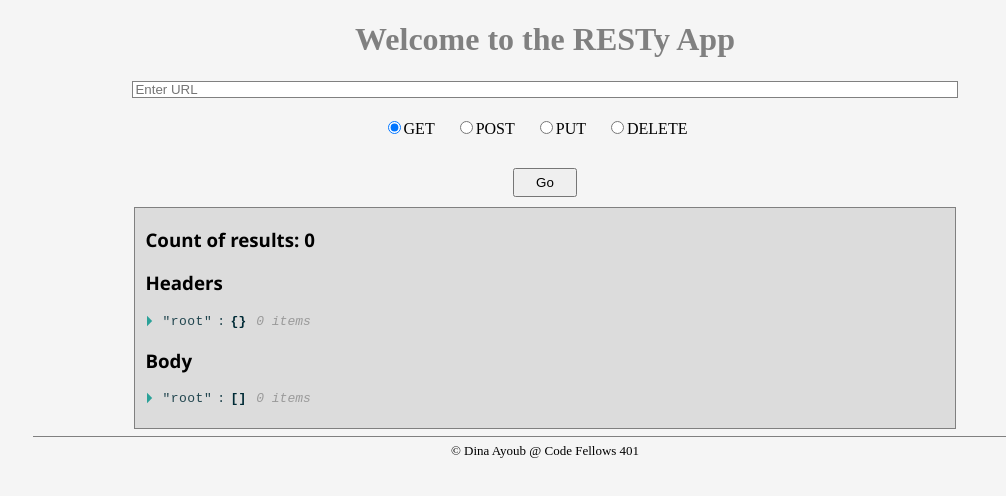
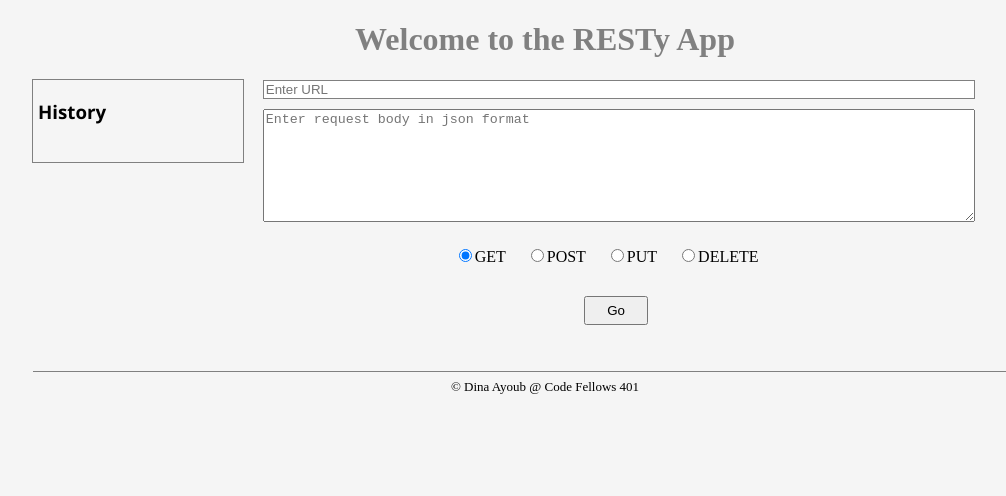
Before and after one commit to Dina-401-Advanced-Javascript/RESTy, a React (Create React App) app: page / in a window 1280 px wide. Shown: the top 496 px of the page, without its empty margins (95-1101 px from the left). Built offline with nearby package versions, Linux system fonts and the light colour scheme; a web font is replaced by a local one.

Commit message:
managed to get the history showing, get all, get one by id and delete by id are all working

```diff
--- a/src/App.js
+++ b/src/App.js
@@ -3,7 +3,7 @@ import Header from './header';
 import Footer from './footer';
 import Form from './form';
 import Results from './results';
-
+import History from './history';
 import './app.scss';
 
 //this tells us it is a react component
@@ -11,26 +11,35 @@ class App extends React.Component  {
   constructor(props){
     super(props);
     this.state = {
+      history: [],
       count: 0,
       headers: {},
       results: []
     }
   }
 
-  getResults = (count,headers,results) => {
-    console.log('count',count);
+  getResults = (count,headers,results, history) => {
     this.setState({
       count,
       headers,
-      results
+      results,
+      history
     });
-    console.log('state',this.state);
+    console.log('STATE = ', this.state);
   }
 
   render() {
+    console.log(this.state.history);
     return (
       <>
         <Header />
+        <div id="container">
+          <div id="history">
+            <h3>History</h3>
+            <History
+              history = {this.state.history}/>
+          </div>
+          <div id="content">
             <Form
               getResults = {this.getResults}
             />
@@ -39,7 +48,11 @@ class App extends React.Component  {
               headers = {this.state.headers}
               results = {this.state.results}
             />
-      <Footer />
+          </div>
+        </div>
+        <div id="footer">
+          <Footer/>
+        </div>
       </>
     )
   }
--- a/src/app.scss
+++ b/src/app.scss
@@ -4,3 +4,26 @@ body {
   margin-left: 10%;
   margin-right: 10%;
 }
+
+#history {
+  font-family: "Segoe UI", Tahoma, Geneva, Verdana, sans-serif;
+  float: left;
+  min-width: 20%;
+  max-width: 30%;
+  text-align: left;
+  outline: 1px solid grey;
+  padding-left: 5px;
+  padding-bottom: 20px;
+  word-wrap: break-word;
+}
+
+#content{
+  float: left;
+  min-width: 69%;
+  max-width: 79%;
+}
+
+#footer{
+  clear: left;
+  padding-top: 30px;
+}
--- a/src/form.js
+++ b/src/form.js
@@ -5,21 +5,28 @@ class Form extends React.Component{
     constructor(properties){
     super(properties);
     this.state = {
+      history: [],
       method: 'GET',
-      url: ''
+      url: '',
+      body: {}
     }
   }
 
   handleClick = async (event) => {
     event.preventDefault();
-    console.log('HERE');
     var headers = [];
-    console.log('method',this.state.method);
-    console.log('url',this.state.url);
     //call the API the user provided
-    const api = await fetch(this.state.url, {method: this.state.method, mode: 'cors'})
+    var options;
+    if (this.state.method === 'GET' || this.state.method === 'DELETE') {
+      options = {method: this.state.method, mode: 'cors'}
+    } else {
+      options = {method: this.state.method, body: JSON.stringify(this.state.body), mode: 'cors'}
+    }
+
+    const proxyurl = "https://cors-anywhere.herokuapp.com/";
+    try{
+      const api = await fetch(proxyurl + this.state.url, options)
         .then(res => {
-        console.log('res status',res.status);
           if (res.status !== 200) return;
 
           //to get the headers, we have to iterate through them using headers.entries()
@@ -30,12 +37,22 @@ class Form extends React.Component{
           }
           return res.json();
         });
-    console.log('COUNT');
-    this.props.getResults(api.length,headers, api);
+      this.setState({history: [...this.state.history, { method: this.state.method, url: this.state.url, body: this.state.body}]});
+      this.props.getResults(api?api.length:0,headers, api, this.state.history);
+    }
+    catch(error){
+      console.log(error);
     }
 
-  handleChange = event => {
+
+  }
+
+  handleURLChange = event => {
     this.setState({url : event.target.value});
+  }
+
+  handleBodyChange = event => {
+    this.setState({body : JSON.parse(event.target.value)});
   }
 
   handleRadioButtons = event => {
@@ -44,8 +61,10 @@ class Form extends React.Component{
 
   render(){
     return(
-      <>
-        <input type='text' id='url' data-testid="url" placeholder="Enter URL" onChange={this.handleChange}/>
+      <div id="form">
+        <input type='text' id='url' data-testid="url" placeholder="Enter URL" onChange={this.handleURLChange}/>
+        <br/>
+        <textarea id='body' data-testid="body" placeholder="Enter request body in json format" onChange={this.handleBodyChange}/>
         <br/>
         <div id='radioButtons' data-testid="method">
           <label className ="labels">
@@ -66,7 +85,7 @@ class Form extends React.Component{
           </label>
         </div>
         <button data-testid = "submit-button" onClick={this.handleClick}>Go</button>
-      </>
+      </div>
     )
   }
 }
--- a/src/form.scss
+++ b/src/form.scss
@@ -1,7 +1,6 @@
 #url {
   border: 1px solid grey;
-  width: 80%;
-  height: 1vw;
+  width: 100%;
 }
 
 #radioButtons {
@@ -17,3 +16,15 @@ button {
   padding: 5px;
   width: 5vw;
 }
+
+#body{
+  margin-top: 10px;
+  width: 100%;
+  height: 8em;
+}
+
+#form{
+  padding-left: 20px;
+  margin: auto;
+  width: 100%;
+}
--- /dev/null
+++ b/src/history.js
@@ -0,0 +1,26 @@
+import React from 'react';
+import './header.scss';
+
+class History extends React.Component{
+
+  render(){
+    console.log('history',this.props.history);
+    return(
+      <ul>
+        {this.props.history.length ? this.props.history.map((entry, idx) => (
+          <li key={idx}>
+            <div><b>method:</b> {entry.method}</div>
+            <div><b>url:</b> <a target="_blank" rel="noreferrer" href={entry.url}>{entry.url}</a></div>
+            {entry.body?
+              <div>body: {JSON.stringify(entry.body)}</div>
+            :''}
+          </li>
+        ))
+        :
+        ''}
+      </ul>
+    );
+  }
+}
+
+export default History;
--- a/src/result.scss
+++ b/src/result.scss
@@ -4,10 +4,16 @@
   background-color: gainsboro;
   font-family: "Segoe UI", Tahoma, Geneva, Verdana, sans-serif;
   text-align: left;
-  margin: auto;
-  width: 80%;
+  width: 100%;
+  padding-bottom: 20px;
+  margin-left: 20px;
 }
-
+.show{
+  display: block;
+}
+.hide{
+  display: none;
+}
 .content {
   margin-left: 10px;
 }
--- a/src/results.js
+++ b/src/results.js
@@ -5,13 +5,12 @@ import './result.scss';
 class Results extends React.Component{
   render(){
     return(
-      <div id="results">
+      <div id="results" className={this.props.results.length || this.props.headers.length?"show":"hide"}>
         <div className="content" ><h3>Count of results: <span  data-testid="count">{this.props.count}</span></h3></div>
         <div className="content"><h3>Headers</h3></div>
         <div className="content" data-testid="headers" ><ReactJson src={this.props.headers} /></div>
         <div className="content"><h3>Body</h3></div>
         <div className="content" data-testid="results"><ReactJson src={this.props.results} /></div>
-        <div id="emptyDiv">&nbsp;</div>
       </div>
     )
   }
```
Also changed, not shown: src/history.scss (added), 2 other files (tests, documents, lock files or other folders). Lines whose indentation alone changed are shown as unchanged.
